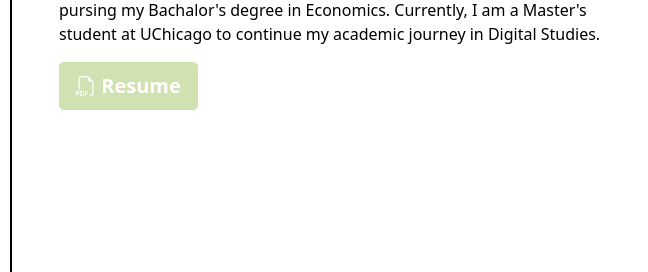
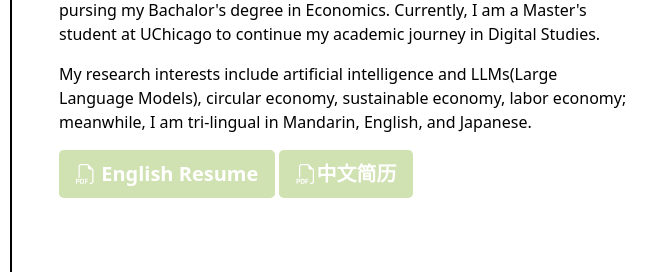
Before and after one commit to ElenaChen327/ElenaChen327.github.io, a plain HTML site: page about.html in a window 1280 px wide. Shown: the part 161-433 px from the top of the page, 0-648 px from the left. Drawn offline with nearby package versions, Linux system fonts and the light colour scheme; grey boxes are pictures that could not be loaded; a script that the page names is missing.

Commit message:
add chinese resume

```diff
--- a/about.html
+++ b/about.html
@@ -24,8 +24,12 @@
                     I started my study-abroad journey since 2019 at <strong><span style="color:rgb(226, 96, 48)">Occidental College</strong>
                     for pursing my Bachalor's degree in Economics.
                     Currently, I am a Master's student at UChicago to continue my academic journey in Digital Studies.</p>
+                    <p>My research interests include artificial intelligence and LLMs(Large Language Models), circular economy, sustainable economy, labor economy;
+                        meanwhile, I am tri-lingual in Mandarin, English, and Japanese.</p>
                     <a href="PDF/ZhiyiChen_Resume.pdf" download="Elena_Resume" class="btn btn-lg active icon-button"
-                    role="button" aria-pressed="true"><i class="bi bi-filetype-pdf"></i> Resume</a>
+                    role="button" aria-pressed="true"><i class="bi bi-filetype-pdf"></i> English Resume</a>
+                    <a href="PDF/Chinese resume.pdf" download="Elena_Resume_Chinese" class="btn btn-lg active icon-button"
+                    role="button" aria-pressed="true"><i class="bi bi-filetype-pdf"></i>中文简历</a>
             </div>
             <div class="col">
                 <img src="photo/OxyGrad.jpeg" class="uniform-two-column-image">
```
Also changed, not shown: 1 other file.
